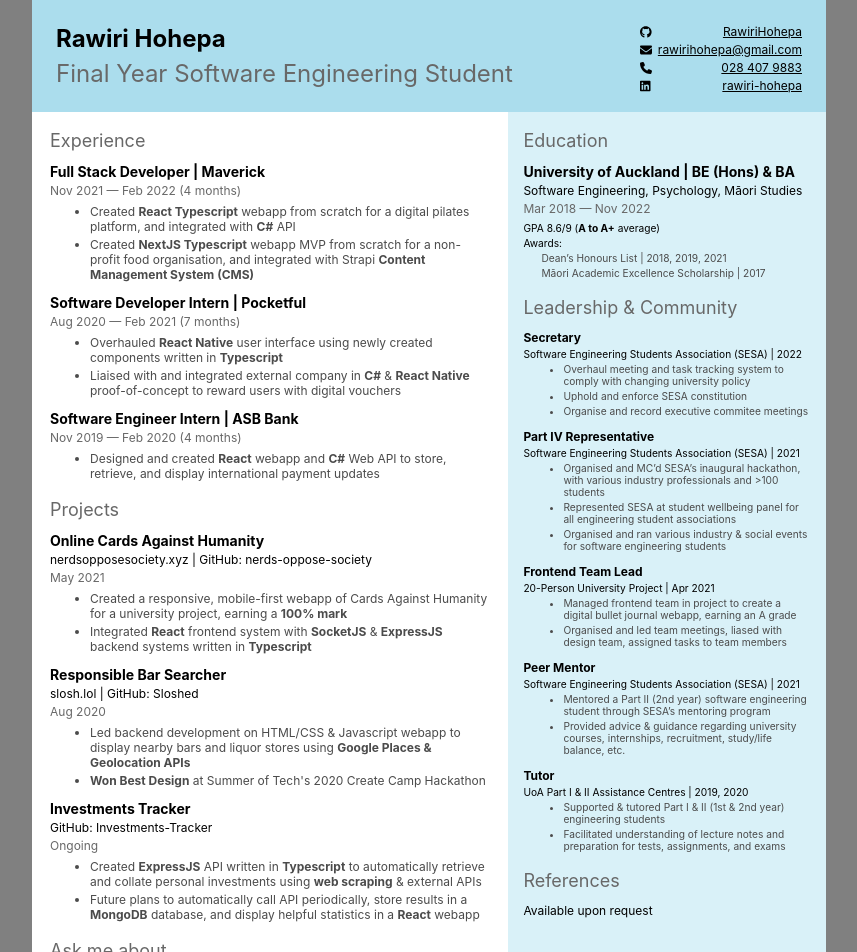
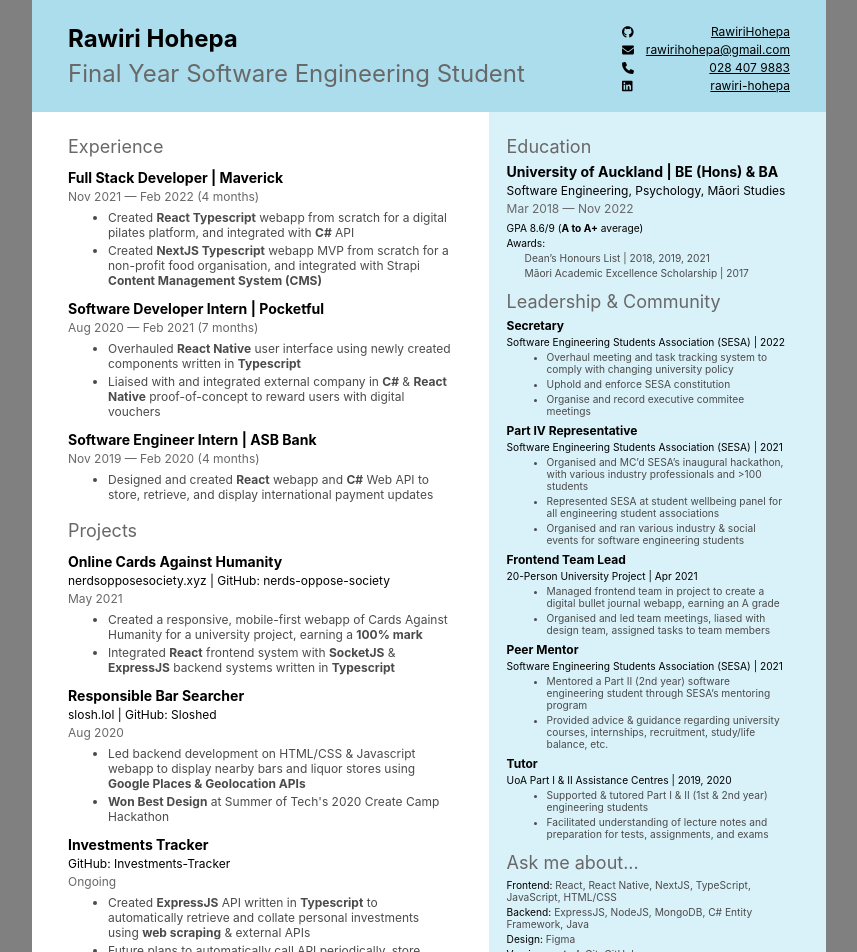
Before and after one commit to RawiriHohepa/cv, a React (Create React App) app: page / in a window 1280 px wide. Shown: the top 952 px of the page, without its empty margins (211-1068 px from the left). Built offline with nearby package versions, Linux system fonts and the light colour scheme.

Commit message:
Rearrange sections

```diff
--- a/src/Cv.tsx
+++ b/src/Cv.tsx
@@ -27,7 +27,7 @@ const HeaderSection = styled.div`
     height: 10%;
     width: 100%;
     box-sizing: border-box;
-    padding: 2rem;
+    padding: 2rem 3rem;
 
     background: #59BCDB80;
 
@@ -43,21 +43,21 @@ const Content = styled.div`
     display: flex;
 `
 const LeftSection = styled.div`
-    width: 60%;
+    width: 57.5%;
     height: 100%;
     box-sizing: border-box;
-    padding: 1.5rem;
+    padding: 2rem 3rem;
     & > :first-child {
         margin-top: 0;
     }
 `
 const RightSection = styled.div`
-    width: 40%;
+    width: 42.5%;
     height: 100%;
     box-sizing: border-box;
-    padding: 1.25rem;
+    padding: 2rem 3rem 2rem 1.5rem;
     & > :first-child {
-        margin-top: 0.25rem;
+        margin-top: 0;
     }
 
     background: #B3E3F180;
@@ -66,7 +66,7 @@ const RightSection = styled.div`
 const ContactsItem = styled.a`
     color: #000000;
     text-align: right;
-    margin-left: 0.5rem;
+    margin-left: 1rem;
 `
 
 const Cv = () => {
@@ -100,12 +100,6 @@ const Cv = () => {
                         title="Projects"
                         entries={projects}
                     />
-
-                    <Section
-                        type="text"
-                        title="Ask me about..."
-                        entries={skills}
-                    />
                 </LeftSection>
 
                 <RightSection>
@@ -113,6 +107,7 @@ const Cv = () => {
                         type="education"
                         title="Education"
                         entries={education}
+                        size="small"
                     />
 
                     <Section
@@ -122,8 +117,14 @@ const Cv = () => {
                         size="small"
                     />
 
-                    <SectionTitle>References</SectionTitle>
+                    <Section
+                        type="text"
+                        title="Ask me about..."
+                        entries={skills}
+                        size="small"
+                    />
 
+                    <SectionTitle size="small">References</SectionTitle>
                     <Text>Available upon request</Text>
                 </RightSection>
             </Content>
--- a/src/components/Entry.tsx
+++ b/src/components/Entry.tsx
@@ -15,7 +15,7 @@ type EntryProps = {
 
 const Entry = (props: EntryProps) => {
     return (
-        <div style={{ marginBottom: "1rem" }}>
+        <div style={{ marginBottom: props.size === "small" ? "0.5rem" : "1rem" }}>
             <Heading size={props.size}>{props.title}</Heading>
             {!!props.subtitle && <SubHeading size={props.size}>{props.subtitle}</SubHeading>}
             {!!props.description && <Description size={props.size}>{props.description}</Description>}
--- a/src/components/Section.tsx
+++ b/src/components/Section.tsx
@@ -61,7 +61,7 @@ const renderDetails = (entry: EntryPropsDetails, size?: "small" | "regular") =>
 
 const renderText = (entry: EntryPropsText, size?: "small" | "regular") => (
     <div key={entry.title}>
-        <Text>{entry.title}: <span style={{ color: "#4B4B4B" }}>{entry.subtitle}</span></Text>
+        <Text size={size}>{entry.title}: <span style={{ color: "#4B4B4B" }}>{entry.subtitle}</span></Text>
     </div>
 )
 
@@ -86,21 +86,21 @@ const Section = (props: SectionProps) => {
         case "details":
             return (
                 <>
-                    <SectionTitle>{props.title}</SectionTitle>
+                    <SectionTitle size={props.size}>{props.title}</SectionTitle>
                     {props.entries.map(entry => renderDetails(entry, props.size))}
                 </>
             );
         case "text":
             return (
                 <>
-                    <SectionTitle>{props.title}</SectionTitle>
+                    <SectionTitle size={props.size}>{props.title}</SectionTitle>
                     {props.entries.map(entry => renderText(entry, props.size))}
                 </>
             );
         case "education":
             return (
                 <>
-                    <SectionTitle>{props.title}</SectionTitle>
+                    <SectionTitle size={props.size}>{props.title}</SectionTitle>
                     {props.entries.map(entry => renderEducation(entry, props.size))}
                 </>
             );
--- a/src/components/text.module.css
+++ b/src/components/text.module.css
@@ -66,3 +66,8 @@
 .small.text {
     font-size: 0.85rem;
 }
+
+.small.sectionTitle {
+    margin-top: 1rem;
+    margin-bottom: 0.5rem;
+}
--- a/src/components/text.tsx
+++ b/src/components/text.tsx
@@ -15,7 +15,7 @@ export const SubTitle = (props: TextProps) =>
     <h1 className={styles.subTitle} style={props.style}>{props.children}</h1>
 
 export const SectionTitle = (props: TextProps) =>
-    <h2 className={styles.sectionTitle} style={props.style}>{props.children}</h2>
+    <h2 className={`${styles.sectionTitle} ${styles[props.size || defaultSize]}`} style={props.style}>{props.children}</h2>
 
 export const Heading = (props: TextProps) =>
     <h3 className={`${styles.heading} ${styles[props.size || defaultSize]}`} style={props.style}>{props.children}</h3>
```
